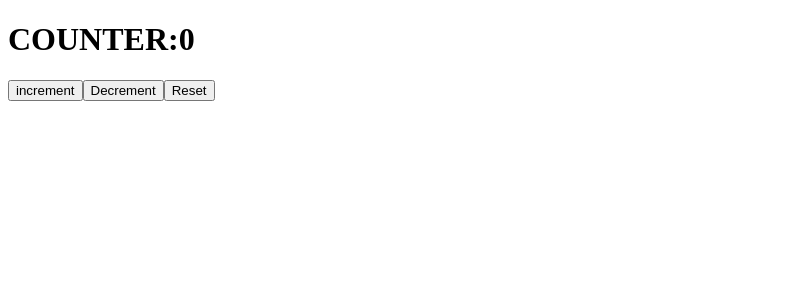
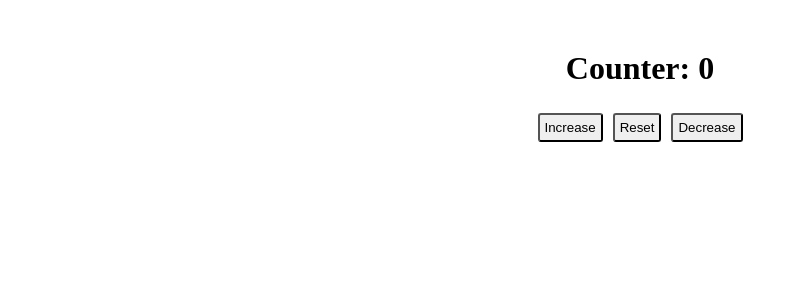
Before and after one commit to dg-codingbapunu/React-coding-, a React (Vite) app: page / in a window 1280 px wide. Shown: the top 300 px of the page, without its empty margins (0-798 px from the left). Built offline with nearby package versions, Linux system fonts and the light colour scheme.

Commit message:
Build 1 - simple counter

```diff
--- a/src/App.jsx
+++ b/src/App.jsx
@@ -1,24 +1,42 @@
+// Simple counter
+
 import React, { useState } from "react";
 
 const App = () => {
   const [count, setCount] = useState(0);
-
-  const Increment = () => {
+  const handleIncrement = () => {
     setCount(count + 1);
   };
-  const decrement = () => {
+  const handledecrement = () => {
     setCount(count - 1);
   };
-  const Reset = () => {
+  const handleReset = () => {
     setCount(0);
   };
+
   return (
-    <div className="counter">
-      <h1>COUNTER:{count}</h1>
-
-      <button onClick={Increment}>increment</button>
-      <button onClick={decrement}>Decrement</button>
-      <button onClick={Reset}>Reset</button>
+    <div style={{ textAlign: "center", marginTop: "50px" }}>
+      <h1>Counter: {count}</h1>
+      <div>
+        <button
+          onClick={handleIncrement}
+          style={{ margin: "5px", padding: "5px", borderRadius: "3px" }}
+        >
+          Increase
+        </button>
+        <button
+          onClick={handleReset}
+          style={{ margin: "5px", padding: "5px", borderRadius: "3px" }}
+        >
+          Reset
+        </button>
+        <button
+          onClick={handledecrement}
+          style={{ margin: "5px", padding: "5px", borderRadius: "3px" }}
+        >
+          Decrease
+        </button>
+      </div>
     </div>
   );
 };
```
